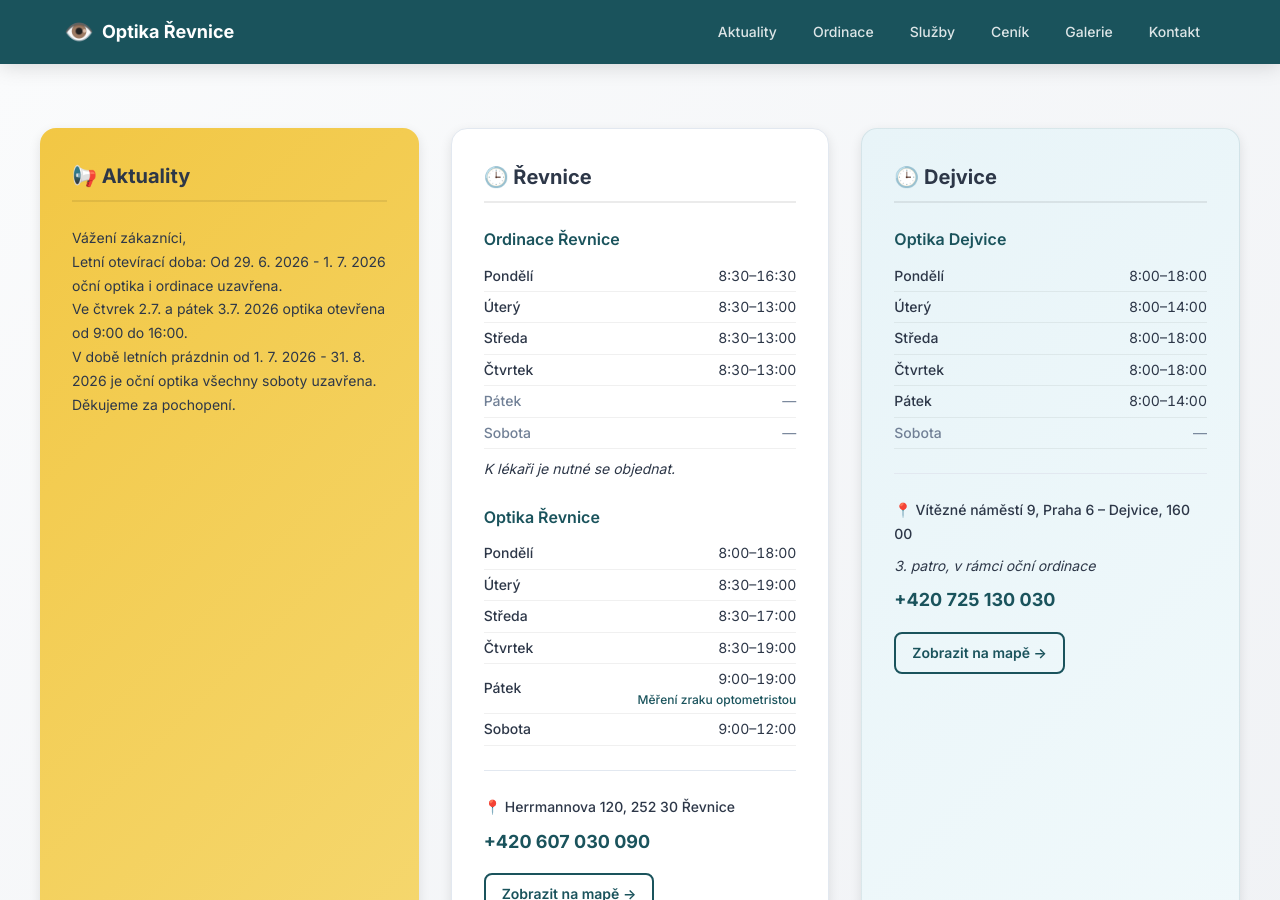
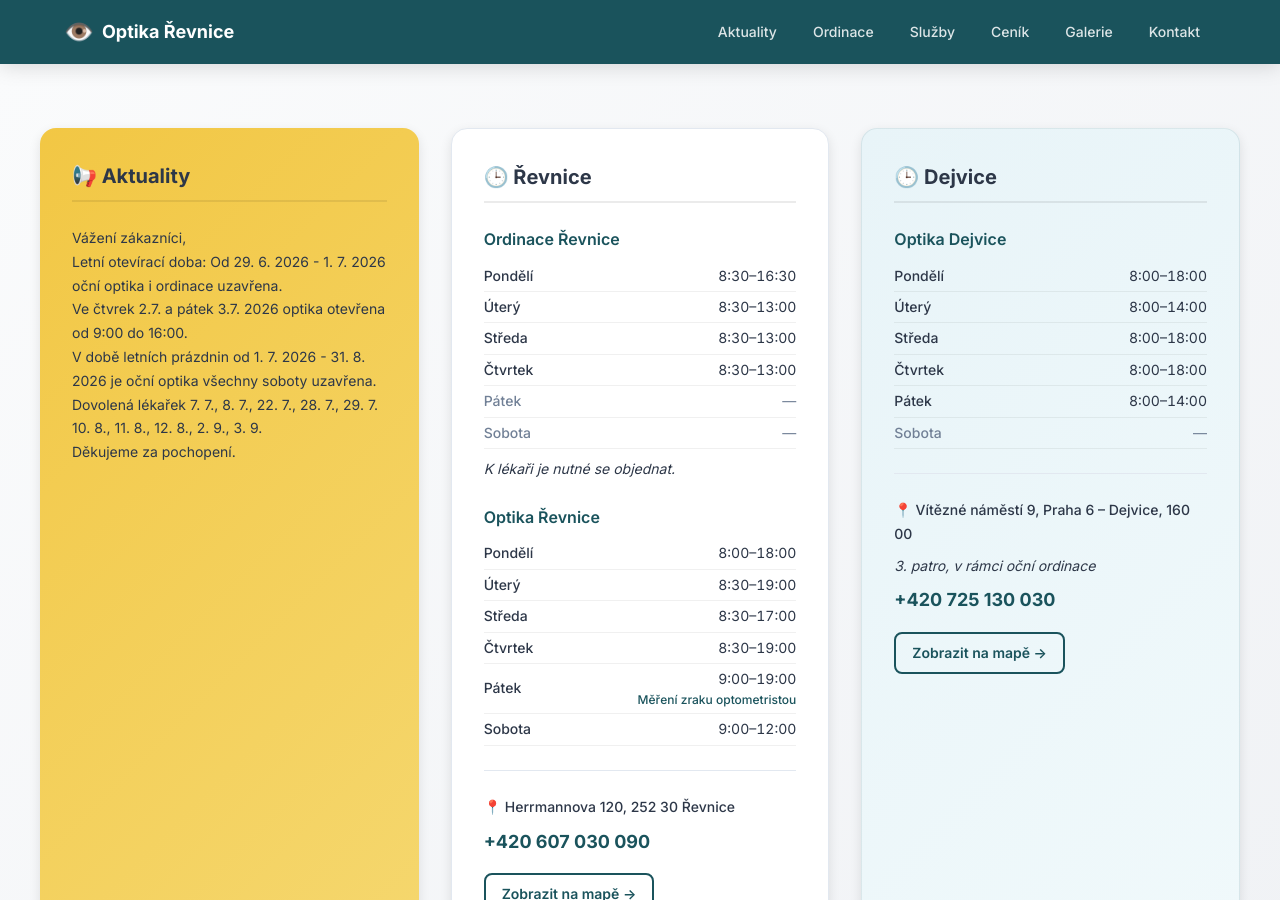
Before and after one commit to optikarevnice/optikarevnice.github.io, a Jekyll site: the page built from index.md, in a window 1280 px wide and 900 px high. Built offline with Jekyll 4.4.1, drawn with Linux system fonts in a browser that asks for light colours; a script that is not in the unit is left out.

Commit message:
Update novinky.md

```diff
--- a/_includes/novinky.md
+++ b/_includes/novinky.md
@@ -6,4 +6,6 @@ Ve čtvrek 2.7. a pátek 3.7. 2026 optika otevřena od 9:00 do 16:00.
 
 V době letních prázdnin od 1. 7. 2026 - 31. 8. 2026 je oční optika všechny soboty uzavřena.
 
+Dovolená lékařek 7. 7., 8. 7., 22. 7., 28. 7., 29. 7. 10. 8., 11. 8., 12. 8., 2. 9., 3. 9.
+
 Děkujeme za pochopení.
```
